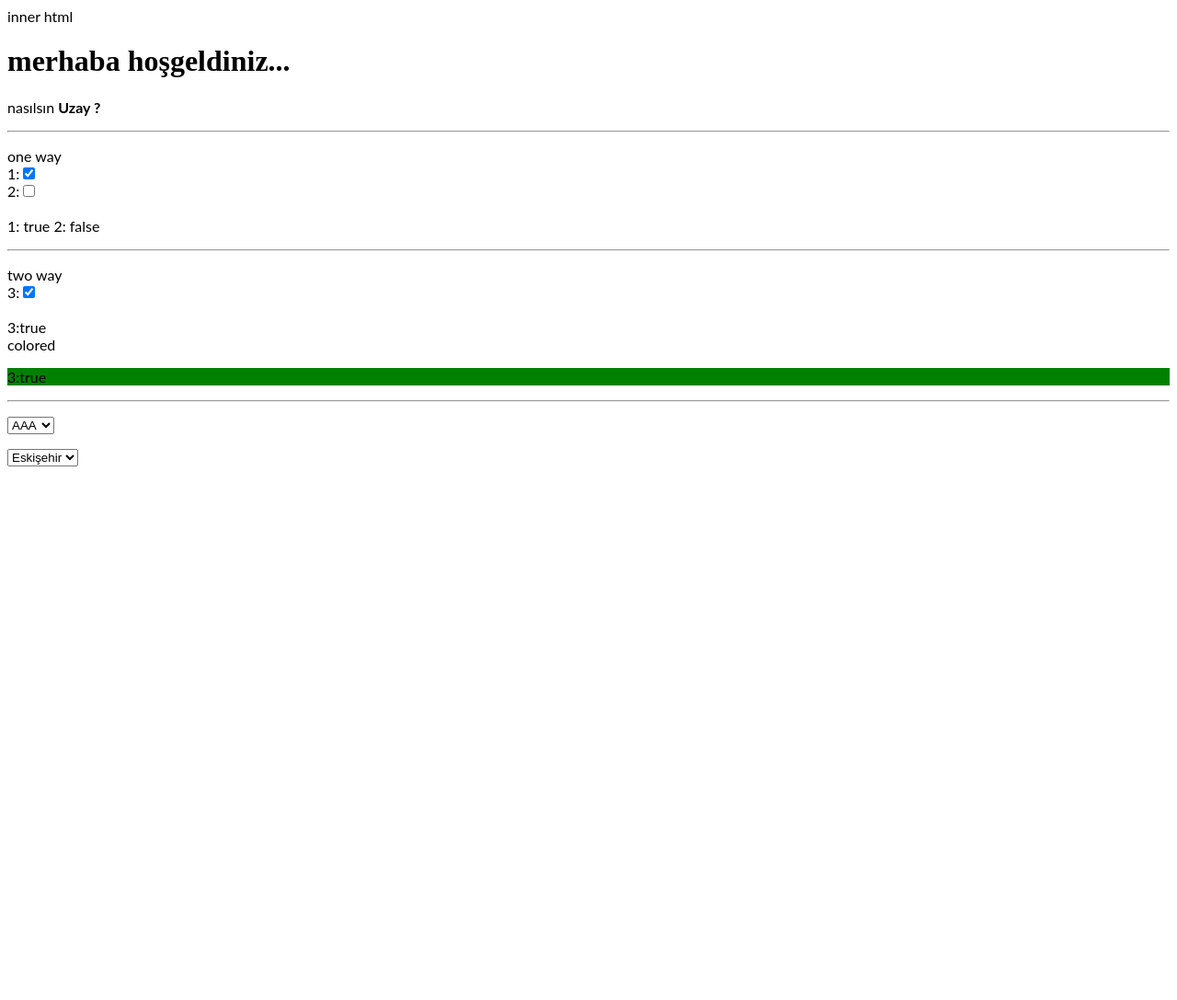
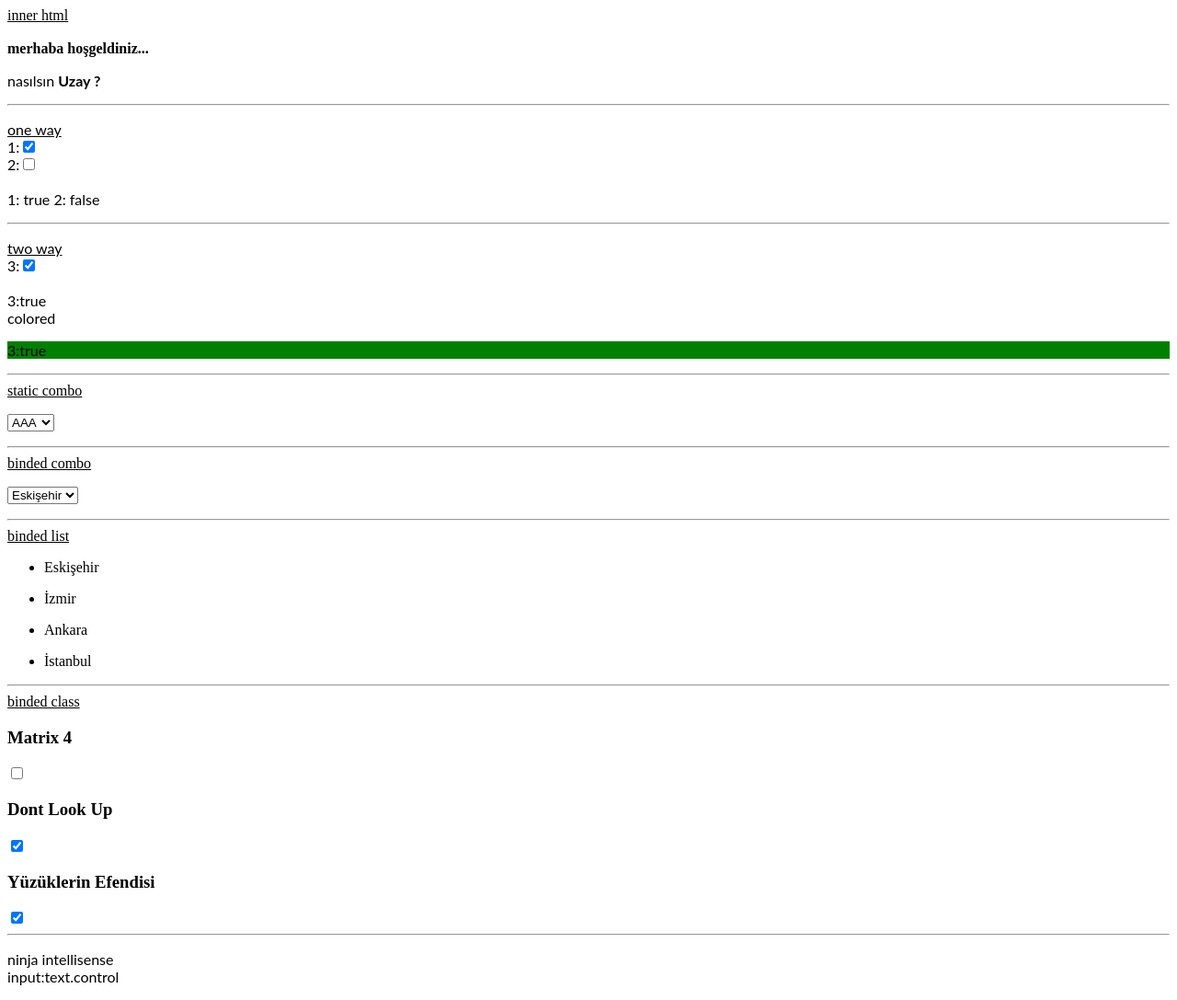
Before and after one commit to ss222ss/angular-first, an Angular app: page / in a window 1280 px wide. Shown: the whole page at 92% size. Before the commit the page ends 800 px from the top, so only its background shows below. Built offline with nearby package versions, Linux system fonts and the light colour scheme.

Commit message:
class bind

```diff
--- a/src/app/app.component.html
+++ b/src/app/app.component.html
@@ -5,15 +5,16 @@
 </p>
 -->
 
-<p>inner html</p>
-<h1>{{ yazi }}</h1>
+<u>inner html</u>
+<br /><br />
+<b>{{ yazi }}</b>
 <p>
   nasılsın <b>{{ isim }} ?</b>
 </p>
 
 <hr />
 <p>
-  one way
+  <u>one way</u>
   <br />
   1:<input type="checkbox" name="" id="" [checked]="isChecked" />
   <br />
@@ -23,7 +24,7 @@
 </p>
 <hr />
 <p>
-  two way
+  <u>two way</u>
 
   <br />
   3:<input type="checkbox" name="" id="" [(ngModel)]="isCheckedTwoWay" />
@@ -39,6 +40,7 @@
 <p></p>
 
 <hr />
+<u>static combo</u>
 <p>
   <select>
     <option>AAA</option>
@@ -46,6 +48,8 @@
     <option>CCC</option>
   </select>
 </p>
+<hr />
+<u>binded combo</u>
 
 <p>
   <select>
@@ -54,3 +58,27 @@
     </option>
   </select>
 </p>
+
+<hr />
+<u> binded list </u>
+
+<ul *ngFor="let sehir of sehirler">
+  <li>{{ sehir }}</li>
+</ul>
+
+<hr />
+<u> binded class </u>
+
+<div *ngFor="let film of filmler">
+  <div>
+    <h3>{{ film.ad }}</h3>
+    <input type="checkbox" [(ngModel)]="film.izlendiMi" name="" id="" />
+  </div>
+</div>
+
+<hr />
+
+<p>
+  ninja intellisense<br />
+  input:text.control
+</p>
--- a/src/app/app.component.ts
+++ b/src/app/app.component.ts
@@ -1,4 +1,5 @@
 import { Component } from '@angular/core';
+import { Film } from './models/film.model';
 
 @Component({
   selector: 'my-app',
@@ -14,4 +15,10 @@ export class AppComponent {
   isCheckedTwoWay: boolean = true;
 
   sehirler: string[] = ['Eskişehir', 'İzmir', 'Ankara', 'İstanbul'];
+
+  filmler: Film[] = [
+    new Film('Matrix 4', '', false),
+    new Film('Dont Look Up', '', true),
+    new Film('Yüzüklerin Efendisi', '', true),
+  ];
 }
--- /dev/null
+++ b/src/app/models/film.model.ts
@@ -0,0 +1,22 @@
+/*
+export class Film {
+  filmAdi: string;
+  afis: string;
+  izlendiMi: boolean;
+
+  constructor(filmAdi: string, afis:  string, izlendiMi: boolean) {
+    this.filmAdi = filmAdi;
+    this.afis = afis;
+    this.izlendiMi = izlendiMi;
+  }
+}
+*/
+
+export class Film {
+  // parametreler varsa özelliklere gerek yok
+  constructor(
+    public ad: string,
+    public afis?: string,
+    public izlendiMi?: boolean
+  ) {}
+}
```
